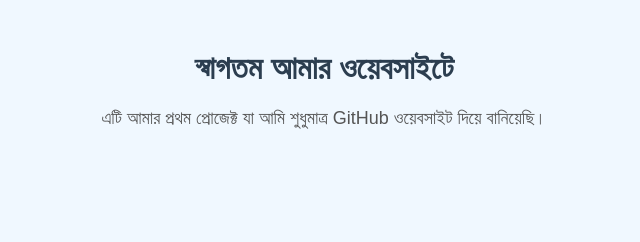
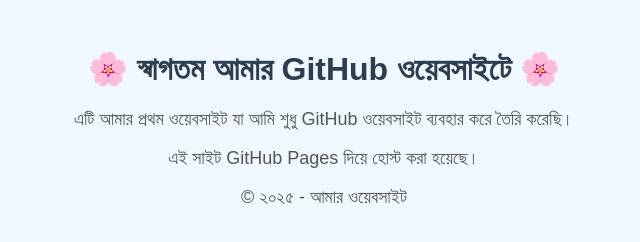
Before and after one commit to shahrear02/practice_website, a plain HTML site: page index.html in a window 1280 px wide. Shown: the whole page, without its empty margins (316-956 px from the left). Drawn offline with Linux system fonts and the light colour scheme.

Commit message:
Update index.html

```diff
--- a/index.html
+++ b/index.html
@@ -1,12 +1,21 @@
 <!DOCTYPE html>
-<html>
+<html lang="bn">
 <head>
     <meta charset="UTF-8">
+    <meta name="viewport" content="width=device-width, initial-scale=1.0">
     <title>আমার প্রথম GitHub ওয়েবসাইট</title>
     <link rel="stylesheet" href="style.css">
 </head>
 <body>
-    <h1>স্বাগতম আমার ওয়েবসাইটে</h1>
-    <p>এটি আমার প্রথম প্রোজেক্ট যা আমি শুধুমাত্র GitHub ওয়েবসাইট দিয়ে বানিয়েছি।</p>
+    <header>
+        <h1>🌸 স্বাগতম আমার GitHub ওয়েবসাইটে 🌸</h1>
+    </header>
+    <main>
+        <p>এটি আমার প্রথম ওয়েবসাইট যা আমি শুধু GitHub ওয়েবসাইট ব্যবহার করে তৈরি করেছি।</p>
+        <p>এই সাইট GitHub Pages দিয়ে হোস্ট করা হয়েছে।</p>
+    </main>
+    <footer>
+        <p>© ২০২৫ - আমার ওয়েবসাইট</p>
+    </footer>
 </body>
 </html>
```
